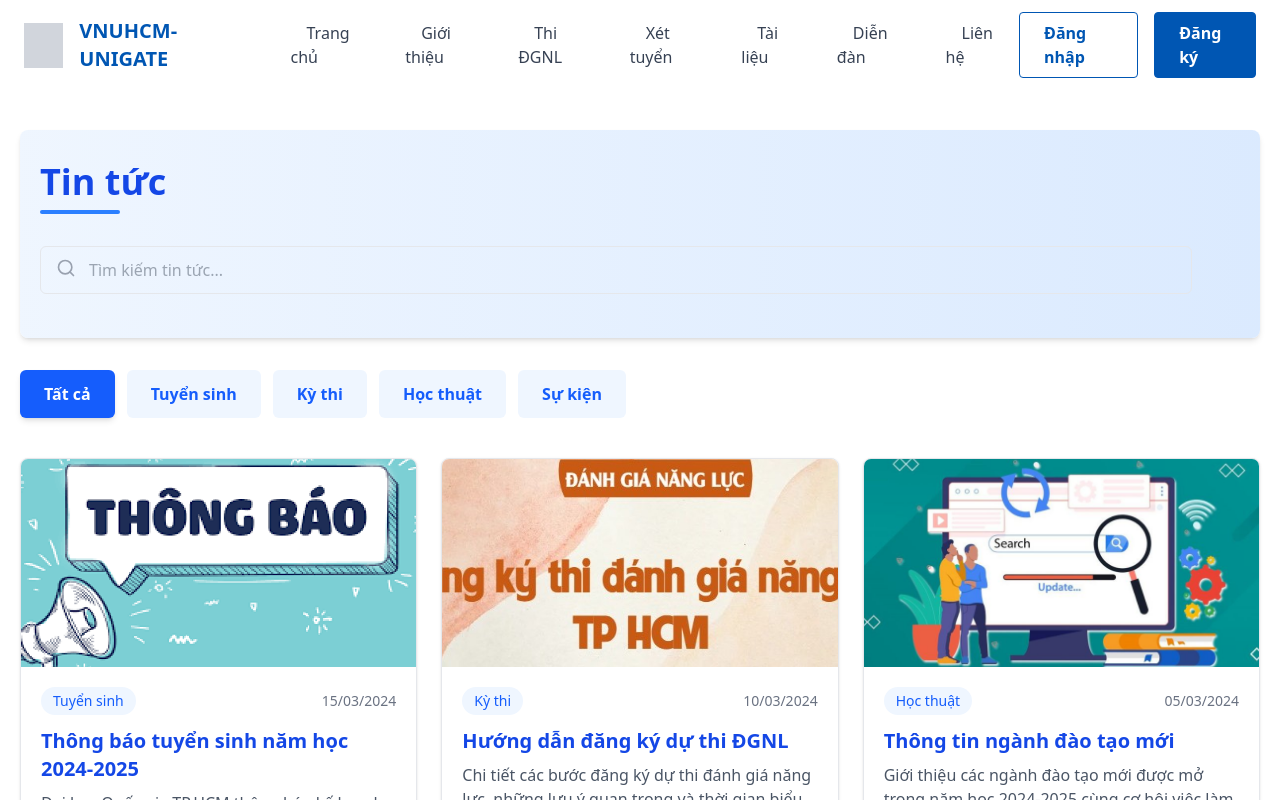
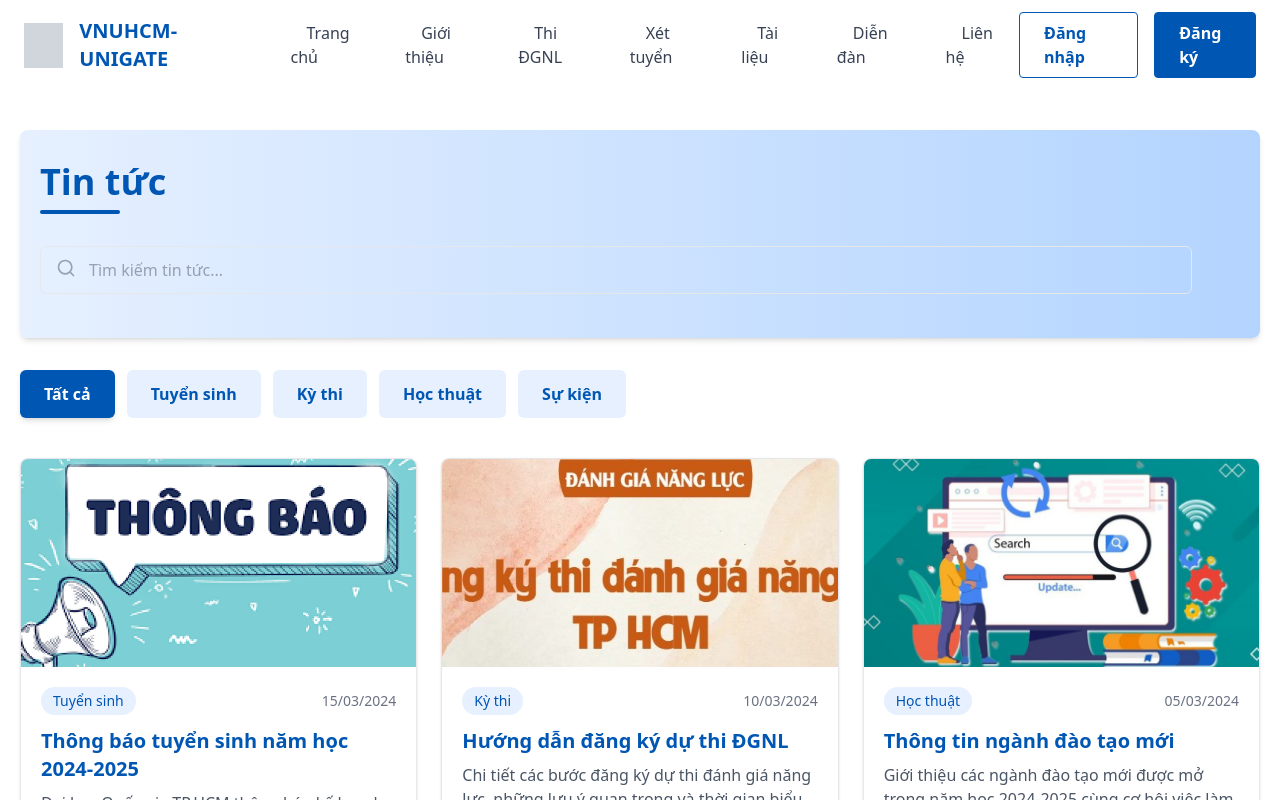
Before and after one commit to jnswkz/vnuhcm-unigate-frontend, a React (Vite) app: page /news in a window 1280 px wide. Shown: the top 800 px of the page. Built offline with nearby package versions, Linux system fonts and the light colour scheme; no server answers.

Commit message:
Update NewsPage.jsx

```diff
--- a/src/components/dashboard/NewsPage.jsx
+++ b/src/components/dashboard/NewsPage.jsx
@@ -64,10 +64,10 @@ const NewsPage = () => {
     <div className={`w-full min-h-screen bg-white font-sans transition-opacity duration-1000 ${isLoaded ? 'opacity-100' : 'opacity-0'}`}>
       {/* Header Banner with Gradient */}
       <div className="pt-10 px-5">
-        <div className="w-full h-52 bg-gradient-to-r from-blue-50 to-blue-100 rounded-lg shadow-md transition-all duration-300 hover:shadow-lg">
-          <h1 className="text-blue-700 text-4xl font-bold pt-8 pl-5 transition-transform duration-500 transform translate-y-0">
+        <div className="w-full h-52 bg-gradient-to-r from-[#e6f0ff] to-[#b3d4ff] rounded-lg shadow-md transition-all duration-300 hover:shadow-lg">
+          <h1 className="text-[#0056B3] text-4xl font-bold pt-8 pl-5 transition-transform duration-500 transform translate-y-0">
             Tin tức
-            <div className="w-20 h-1 bg-blue-500 mt-2 rounded-full"></div>
+            <div className="w-20 h-1 bg-[#0056B3] mt-2 rounded-full"></div>
           </h1>
 
           {/* Search Bar with Icon */}
@@ -78,7 +78,7 @@ const NewsPage = () => {
                 placeholder="Tìm kiếm tin tức..."
                 value={searchTerm}
                 onChange={(e) => setSearchTerm(e.target.value)}
-                className="w-full max-w-6xl h-12 border border-gray-200 rounded-md pl-12 pr-5 text-gray-600 focus:outline-none focus:ring-2 focus:ring-blue-500 focus:border-transparent transition-all duration-300"
+                className="w-full max-w-6xl h-12 border border-gray-200 rounded-md pl-12 pr-5 text-gray-600 focus:outline-none focus:ring-2 focus:ring-[#0056B3] focus:border-transparent transition-all duration-300"
               />
               <Search className="absolute left-4 top-3 text-gray-400" size={20} />
             </div>
@@ -93,8 +93,8 @@ const NewsPage = () => {
               onClick={() => setFilter(category)}
               className={`px-6 py-3 rounded-md font-bold transition-all duration-300 transform hover:scale-105 ${
                 filter === category
-                  ? 'bg-blue-600 text-white shadow-md'
-                  : 'bg-blue-50 text-blue-600 hover:bg-blue-100'
+                  ? 'bg-[#0056B3] text-white shadow-md'
+                  : 'bg-[#e6f0ff] text-[#0056B3] hover:bg-[#b3d4ff]'
               }`}
               style={{ animationDelay: `${index * 100}ms` }}
             >
@@ -127,13 +127,13 @@ const NewsPage = () => {
                 </div>
                 <div className="p-5">
                   <div className="flex justify-between items-center">
-                    <span className="text-blue-600 text-sm font-medium px-3 py-1 bg-blue-50 rounded-full">
+                    <span className="text-[#0056B3] text-sm font-medium px-3 py-1 bg-[#e6f0ff] rounded-full">
                       {news.category}
                     </span>
                     <p className="text-gray-500 text-sm">{news.date}</p>
                   </div>
 
-                  <h2 className="text-blue-700 text-xl font-bold mt-3 line-clamp-2 hover:text-blue-800 transition-colors duration-300">
+                  <h2 className="text-[#0056B3] text-xl font-bold mt-3 line-clamp-2 hover:text-[#003f8a] transition-colors duration-300">
                     {news.title}
                   </h2>
 
@@ -141,7 +141,7 @@ const NewsPage = () => {
 
                   <Link
                     to={`/news/${news.id}`}
-                    className="mt-5 group flex items-center text-blue-600 font-medium hover:text-blue-800 transition-colors duration-300"
+                    className="mt-5 group flex items-center text-[#0056B3] font-medium hover:text-[#003f8a] transition-colors duration-300"
                   >
                     Xem chi tiết
                     <ChevronRight size={18} className="ml-1 transform transition-transform duration-300 group-hover:translate-x-1" />
```
